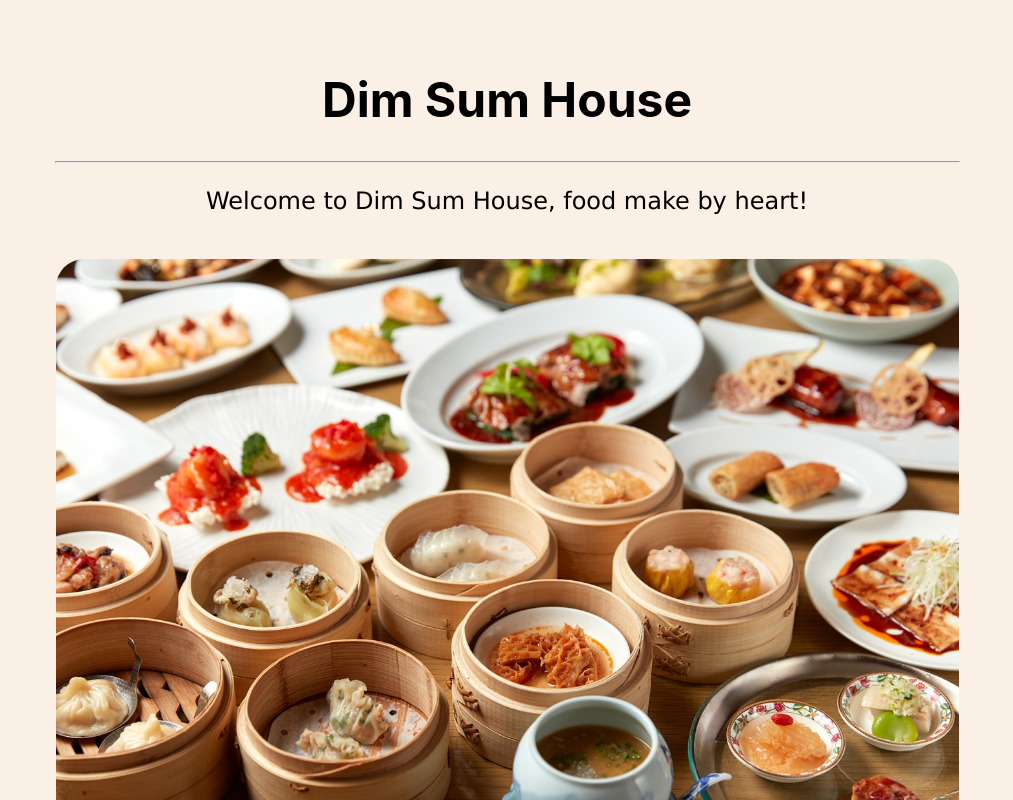
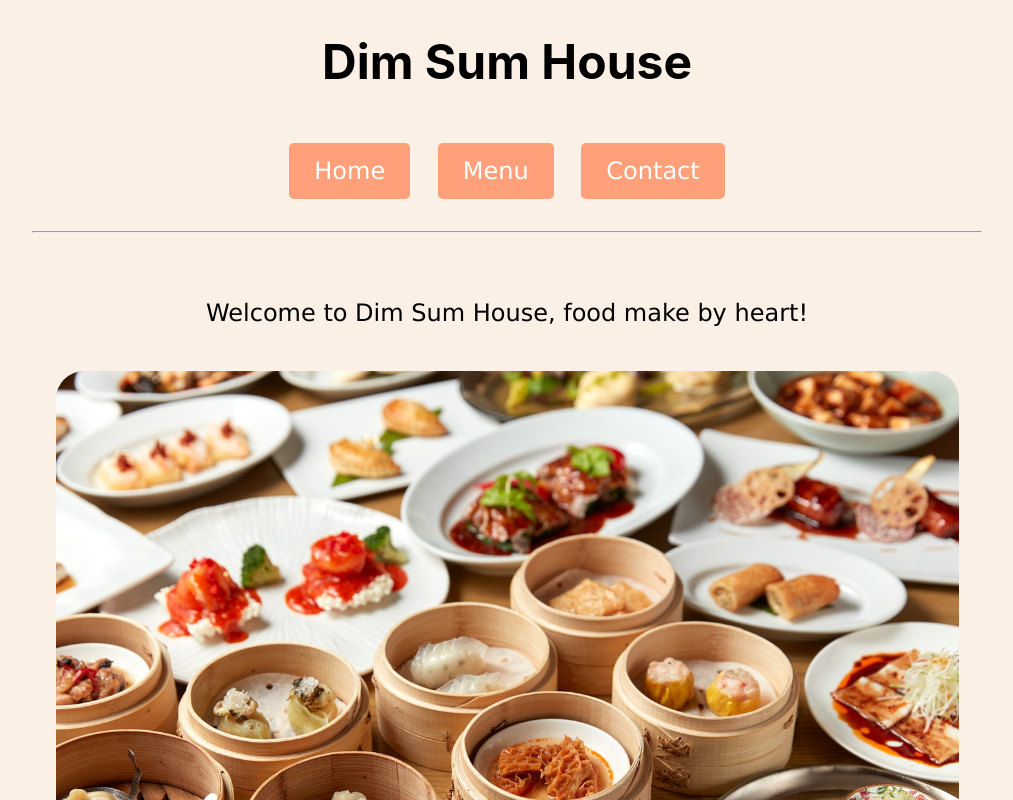
Before and after one commit to kelvin8773/odin-restaurant-page, a website built with webpack: page dist/index.html in a window 1280 px wide. Shown: the top 800 px of the page, without its empty margins (133-1146 px from the left). Built offline with nearby package versions, Linux system fonts and the light colour scheme.

Commit message:
finalize page tab feature

```diff
--- a/src/index.js
+++ b/src/index.js
@@ -2,26 +2,42 @@ import './style.css';
 import MainImage from './dim-sum.jpg';
 import MenuImage from './dim-sum-menu.png'
 
-console.log('Page Starting ....');
+const initialize = () => {
+  document.body.prepend(headerModule());
 
-const loadPage = () => {
+  const home = homeModule();
+  const menu = menuModule();
+  const contact = contactModule();
+
+  document.getElementById('home-link').addEventListener('click', () => { loadPage(home); });
+  document.getElementById('menu-link').addEventListener('click', () => { loadPage(menu); });
+  document.getElementById('contact-link').addEventListener('click', () => { loadPage(contact); });
+
+  loadPage(home);
+}
+
+const loadPage = (node) => {
   const content = document.getElementById('content');
+  let currentNode = content.childNodes[0];
 
-  content.appendChild(headerModule());
-  content.appendChild(homeModule());
-  content.appendChild(menuModule());
-  content.appendChild(contactModule());
-
-};
+  currentNode.replaceWith(node);
+}
 
 const headerModule = () => {
-  const header = document.createElement('div');
+  const header = document.createElement('header');
   header.id = 'header-module';
 
   const headline = document.createElement('h1');
   headline.innerText = 'Dim Sum House';
 
   header.appendChild(headline);
+
+  const navbar = document.createElement('nav');
+  navbar.id = 'nav-bar';
+
+  navbar.innerHTML = '<a href="#" id="home-link">Home</a> <a href = "#" id = "menu-link" > Menu</a> <a href="#" id="contact-link">Contact</a>'
+
+  header.appendChild(navbar);
 
   header.insertAdjacentHTML("beforeend", '<hr align="center" width="75%">')
 
@@ -53,8 +69,6 @@ const menuModule = () => {
   const menu = document.createElement('div');
   menu.id = 'menu-module';
 
-  menu.innerHTML = '<h2>Menu</h2>'
-
   const menuImage = new Image();
   menuImage.src = MenuImage;
 
@@ -69,10 +83,9 @@ const contactModule = () => {
   const contact = document.createElement('div');
   contact.id = 'contact-module';
 
-  contact.innerHTML = '<h2>Contact</h2> <h5> Telephone </h5> <p>+1 415 333 8888</p> <h5> Address</h5> <p>No.1234 College Ave</p> <p>San Mateo, CA, USA</p>';
+  contact.innerHTML = '<h5> Telephone </h5> <p>+1 415 333 8888</p> <h5> Address</h5> <p>No.1234 College Ave</p> <p>San Mateo, CA, USA</p>';
 
   return contact;
 }
 
-
-loadPage();
+initialize();
--- a/src/style.css
+++ b/src/style.css
@@ -11,6 +11,34 @@ h4,
 h5,
 h6 {
   font-family: -apple-system, BlinkMacSystemFont, 'Segoe UI', Roboto, Oxygen, Ubuntu, Cantarell, 'Open Sans', 'Helvetica Neue', sans-serif;
+}
+
+a:link,
+a:visited {
+  background-color: lightsalmon;
+  color: white;
+  padding: 14px 25px;
+  text-align: center;
+  text-decoration: none;
+  display: inline-block;
+  border-radius: 5px;
+}
+
+a:hover,
+a:active {
+  background-color: red;
+}
+
+header {
+  text-align: center;
+}
+
+#nav-bar {
+  padding: 10px;
+}
+
+#nav-bar a {
+  margin: 10px;
 }
 
 #content {
@@ -29,7 +57,3 @@ h6 {
   padding: 10px;
   width: 85%;
 }
-
-#map {
-  margin: 10px auto 10px auto;
-}
```
Also changed, not shown: dist/index.html, dist/main.js.
